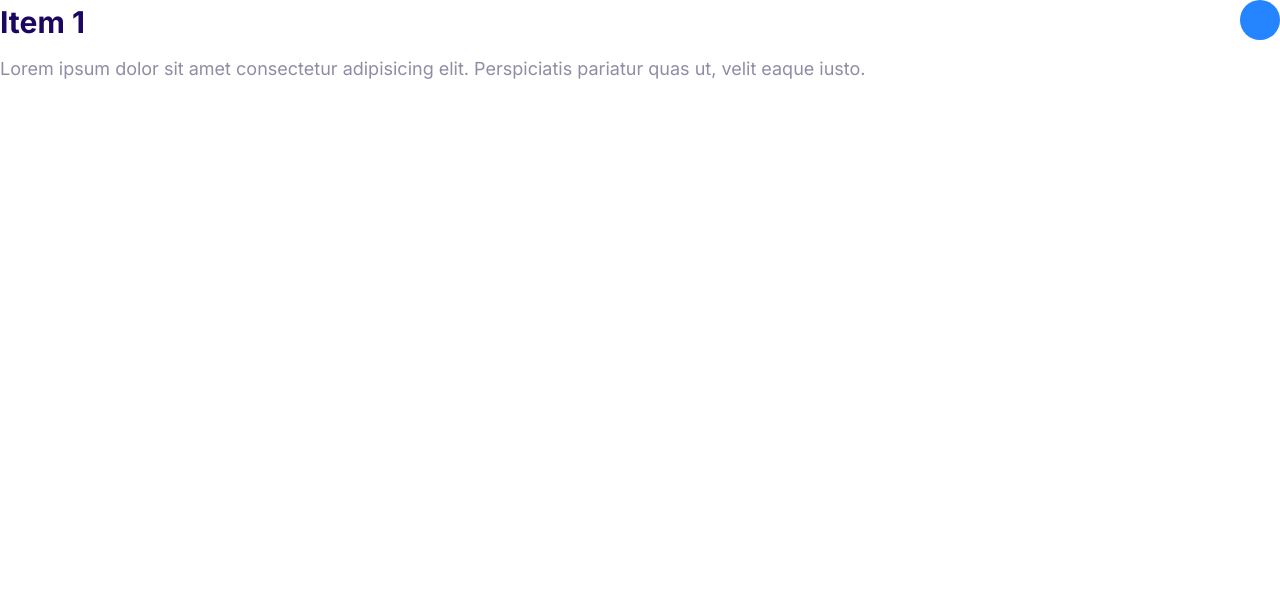
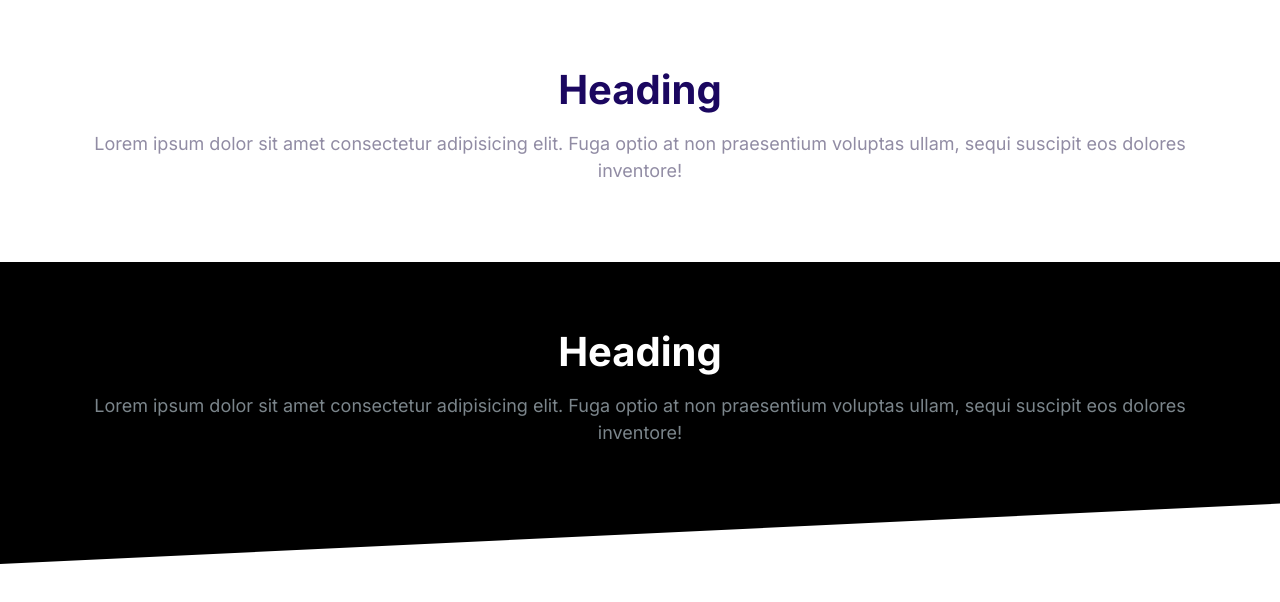
Before and after one commit to ZiXiOG/Moshify, a plain HTML site: page index.html in a window 1280 px wide. Drawn offline with Linux system fonts and the light colour scheme.

Commit message:
Defining blocks.

```diff
--- a/css/style.css
+++ b/css/style.css
@@ -581,3 +581,42 @@ a {
   max-height: 100vh;
   opacity: 1;
 }
+
+/* Blocks */
+
+.block {
+  --padding-vertical: 6rem;
+  padding: var(--padding-vertical) 2rem;
+}
+
+.block__heading {
+  margin-top: 0;
+}
+
+.block--dark {
+  background: #000;
+  color: #7b858b;
+}
+
+.block--dark .block__heading {
+  color: #fff;
+}
+
+.block--skewed--right {
+  clip-path: polygon(0% 0%, 100% 0%, 100% 100%, 0% 85%);
+  padding-bottom: calc(var(--padding-vertical) + 4rem);
+}
+
+.block--skewed--left {
+  clip-path: polygon(0% 0%, 100% 0%, 100% 80%, 0% 100%);
+  padding-bottom: calc(var(--padding-vertical) + 4rem);
+}
+
+.block__header {
+  text-align: center;
+}
+
+.container {
+  max-width: 1140px;
+  margin: 0 auto;
+}
--- a/index.html
+++ b/index.html
@@ -14,18 +14,27 @@
     <link rel="stylesheet" href="/css/style.css" />
   </head>
   <body>
-    <div class="collapsible collapsible--expanded">
-      <header class="collapsible__header">
-        <h2 class="collapsible__heading">Item 1</h2>
-        <svg class="icon icon--primary collapsible__chevron">
-          <use xlink:href="/images/sprite.svg#chevron"></use>
-        </svg>
+    <section class="block container">
+      <header class="block__header">
+        <h2 class="block__heading">Heading</h2>
+        <p>
+          Lorem ipsum dolor sit amet consectetur adipisicing elit. Fuga optio at
+          non praesentium voluptas ullam, sequi suscipit eos dolores inventore!
+        </p>
       </header>
-      <div class="collapsible__content">
-        Lorem ipsum dolor sit amet consectetur adipisicing elit. Perspiciatis
-        pariatur quas ut, velit eaque iusto.
+    </section>
+    <section class="block block--dark block--skewed--left">
+      <div class="container">
+        <header class="block__header">
+          <h2 class="block__heading">Heading</h2>
+          <p>
+            Lorem ipsum dolor sit amet consectetur adipisicing elit. Fuga optio
+            at non praesentium voluptas ullam, sequi suscipit eos dolores
+            inventore!
+          </p>
+        </header>
       </div>
-    </div>
+    </section>
   </body>
   <script src="js/main.js"></script>
 </html>
```
